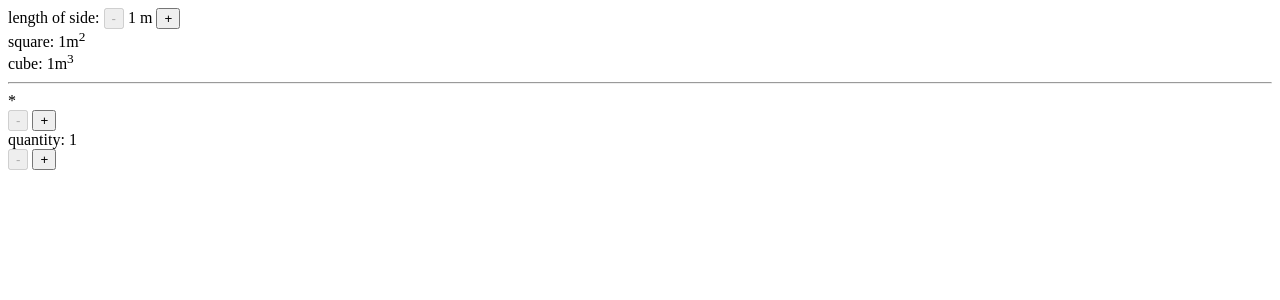
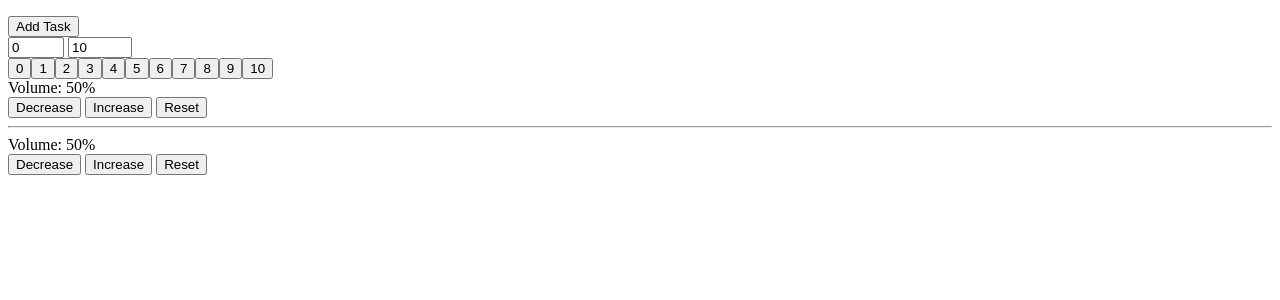
Before and after one commit to kontang5/svelte-practice, a Svelte app: page / in a window 1280 px wide. Shown: the top 300 px of the page. Built offline with nearby package versions, Linux system fonts and the light colour scheme.

Commit message:
Updating array and object

```diff
--- a/src/App.svelte
+++ b/src/App.svelte
@@ -1,57 +1,96 @@
 <script lang="ts">
-    let x: number = 1;
+    let todos: string[] = [];
 
-    $: square  = x * x;
-    $: cube = x * x * x;
-
-    let n = 1;
-    let stars: string[];
-
-    $: console.log(`Change n to ${n}.`);
-    $: {
-        const newStars = [];
-        for (let i = 0; i < n; i++) {
-            newStars.push(i %2 === 0 ? '*' : '');
-        }
-        stars = newStars;
+    function handleClick() {
+        // todos.push("new Task");
+        // todos = todos;
+        todos = [...todos, "new Task"];
     }
 
-    let m = 1;
+    let range = {min: 0, max: 10};
+    let values: number[] = [];
 
-    $: if(m > 10) {
-        alert("Overloading! Reset to 10");
-        m = 10;
+    $: {
+        const newValues = [];
+        for (let i = range.min; i <= range.max; i++) {
+            newValues.push(i);
+        }
+        values = newValues;
     }
 
+    function handleMinChange(event) {
+        range.min = parseInt(event.target.value);
+    }
+
+    function handleMaxChange(event) {
+        range.max = parseInt(event.target.value);
+    }
+
+    // Can't detect state changes
+    let setting1 = {volume: {value: 50},
+    };
+
+    function updateVolume(diff: number) {
+        const volume = setting1.volume;
+        // The left side doesn't have a variable `setting`.
+        volume.value += diff;
+    }
+
+    function handleReset() {
+        // passing variables as argument
+        resetVolume({args: setting1});
+    }
+
+    function resetVolume({args}: { args: any }) {
+        args.volume = {value: 50};
+    }
+
+    let setting2 = {
+        volume: {value: 50},
+    }
+
+    function updateVolume2(diff: number) {
+        // Directly referencing variable `setting2`
+        setting2.volume.value += diff;
+    }
+    function handleReset2() {
+        resetVolume2();
+    }
+    function resetVolume2() {
+        // Directly update variable `setting2`
+        setting2.volume = {value: 50};
+    }
 </script>
 
+<ul>
+    {#each todos as todo}
+        <li>{todo}</li>
+    {/each}
+</ul>
+<button on:click={handleClick}>Add Task</button>
+
 <div>
-    length of side:
-    <button onclick={() => (x--)} disabled={x <= 1}>-</button>
-    {x} m
-    <button onclick={() => (x++)}>+</button>
+    <input max={range.max} min={0} on:change={handleMinChange} type="number" value={range.min}>
+    <input max={100} min={range.min} on:change={handleMaxChange} type="number" value={range.max}>
+</div>
+{#each values as value}
+    <button>{value}</button>
+{/each}
+
+<div>
+    Volume: {setting1.volume.value}%
 </div>
 
+<button on:click={() => updateVolume(-10)}>Decrease</button>
+<button on:click={() => updateVolume(10)}>Increase</button>
+<button on:click={handleReset}>Reset</button>
+
+<hr>
+
 <div>
-    square: {square}m<sup>2</sup>
-</div>
-<div>
-    cube: {cube}m<sup>3</sup>
+    Volume: {setting2.volume.value}%
 </div>
 
-<hr>
-<div>
-    {#each stars as star}{star}{/each}
-</div>
-<div>
-    <button onclick={() => (n--)} disabled={n <= 1}>-</button>
-    <button onclick={() => (n++)}>+</button>
-</div>
-
-<div>
-    quantity: {m}
-</div>
-<div>
-    <button onclick={() => (m--)} disabled={m <= 1}>-</button>
-    <button onclick={() => (m++)}>+</button>
-</div>
+<button on:click={() => updateVolume2(-10)}>Decrease</button>
+<button on:click={() => updateVolume2(10)}>Increase</button>
+<button on:click={handleReset2}>Reset</button>
```
